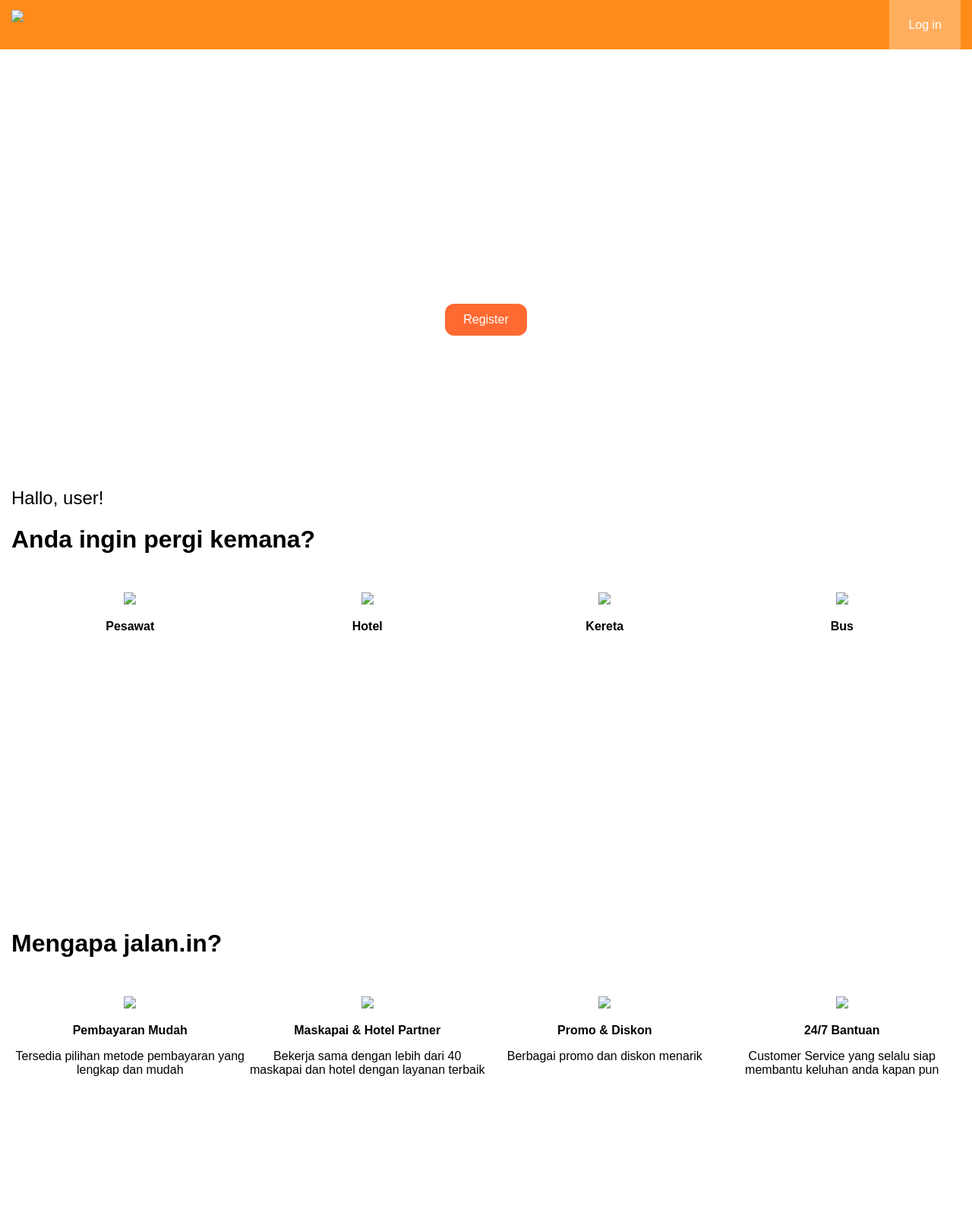
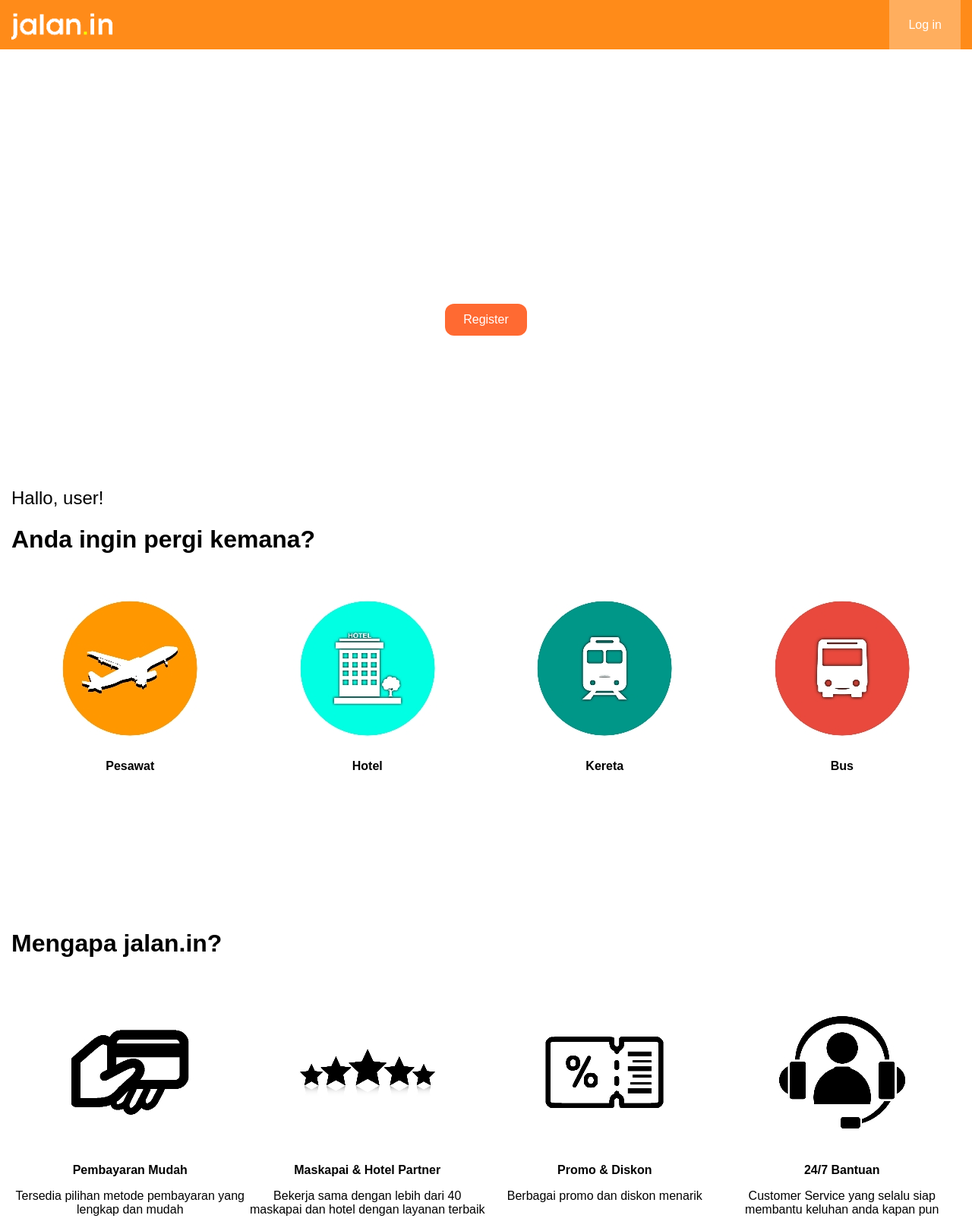
Before and after one commit to mrbee404/jalan.in, a plain HTML site: page index.html in a window 1280 px wide. Shown: the top 1621 px of the page at 76% size. Drawn offline with Linux system fonts and the light colour scheme; files that its build step writes are made by us from their sources; the site is published under a folder, as on GitHub Pages, so addresses that start at the root find nothing.

Commit message:
Update index.html

```diff
--- a/index.html
+++ b/index.html
@@ -4,14 +4,14 @@
     	<meta charset="utf-8">
     	<meta name="viewport" content="width=device-width, initial-scale=1.0">
     	<title>jalan.in</title>
-    	<link rel="stylesheet" type="text/css" href="stylesheet.css">
-    	<link rel="stylesheet" href="responsive.css">
+    	<link rel="stylesheet" type="text/css" href="./css/stylesheet.css">
+    	<link rel="stylesheet" href="./css/responsive.css">
   	</head>
 	<body>
 		<header>
 			<div class="container">
 				<div class="header-left">
-					<a href="#"><img class="logo" src="/img/logo2.png"></a>
+					<a href="#"><img class="logo" src="./img/logo2.png"></a>
 				</div>
 				<div class="header-right">
 					<a class="login" href="#">Log in</a>
@@ -37,7 +37,7 @@
 				<div class="lessons">
 					<div class="lesson">
 					 	<div class="lesson-icon">
-					 		<a href="#"><img src="/img/plane-logo.jpg"></a>
+					 		<a href="#"><img src="./img/plane-logo.jpg"></a>
 					 		<p class="selection">Pesawat</p>
 					 	</div>
 					</div>
@@ -45,7 +45,7 @@
 				<div class="lessons">
 					<div class="lesson">
 					 	<div class="lesson-icon">
-					 		<a href="#"><img src="/img/hotel-logo.jpg"></a>
+					 		<a href="#"><img src="./img/hotel-logo.jpg"></a>
 					 		<p class="selection">Hotel</p>
 					 	</div>
 					</div>
@@ -53,7 +53,7 @@
 				<div class="lessons">
 					<div class="lesson">
 					 	<div class="lesson-icon">
-					 		<a href="#"><img src="/img/train-logo.jpg"></a>
+					 		<a href="#"><img src="./img/train-logo.jpg"></a>
 					 		<p class="selection">Kereta</p>
 					 	</div>
 					</div>
@@ -61,7 +61,7 @@
 				<div class="lessons">
 					<div class="lesson">
 					 	<div class="lesson-icon">
-					 		<a href="#"><img src="/img/bus-logo.jpg"></a>
+					 		<a href="#"><img src="./img/bus-logo.jpg"></a>
 					 		<p class="selection">Bus</p>
 					 	</div>
 					</div>
@@ -77,7 +77,7 @@
 				<div class="lessons">
 					<div class="lesson">
 					 	<div class="lesson-icon">
-					 		<img src="/img/payment.jpg">
+					 		<img src="./img/payment.jpg">
 					 		<p>Pembayaran Mudah</p>
 					 	</div>
 					 	<p class="txt-contents">Tersedia pilihan metode pembayaran yang lengkap dan mudah</p>
@@ -86,7 +86,7 @@
 				<div class="lessons">
 					<div class="lesson">
 					 	<div class="lesson-icon">
-					 		<img src="/img/five-stars.jpg">
+					 		<img src="./img/five-stars.jpg">
 					 		<p>Maskapai & Hotel Partner</p>
 					 	</div>
 					 	<p class="txt-contents">Bekerja sama dengan lebih dari 40 maskapai dan hotel dengan layanan terbaik</p>
@@ -95,7 +95,7 @@
 				<div class="lessons">
 					<div class="lesson">
 					 	<div class="lesson-icon">
-					 		<img src="/img/discount.jpg">
+					 		<img src="./img/discount.jpg">
 					 		<p>Promo & Diskon</p>
 					 	</div>
 					 	<p class="txt-contents">Berbagai promo dan diskon menarik</p>
@@ -104,7 +104,7 @@
 				<div class="lessons">
 					<div class="lesson">
 					 	<div class="lesson-icon">
-					 		<img src="/img/customer-service.jpg">
+					 		<img src="./img/customer-service.jpg">
 					 		<p>24/7 Bantuan</p>
 					 	</div>
 					 	<p class="txt-contents">Customer Service yang selalu siap membantu keluhan anda kapan pun</p>
@@ -123,7 +123,7 @@
 		</div>
 		<footer>
 			<div class="footer-logo">
-				<img src="/img/logo2.png">
+				<img src="./img/logo2.png">
 			</div>
 			<div class="footer-list">
 				<ul>
```
